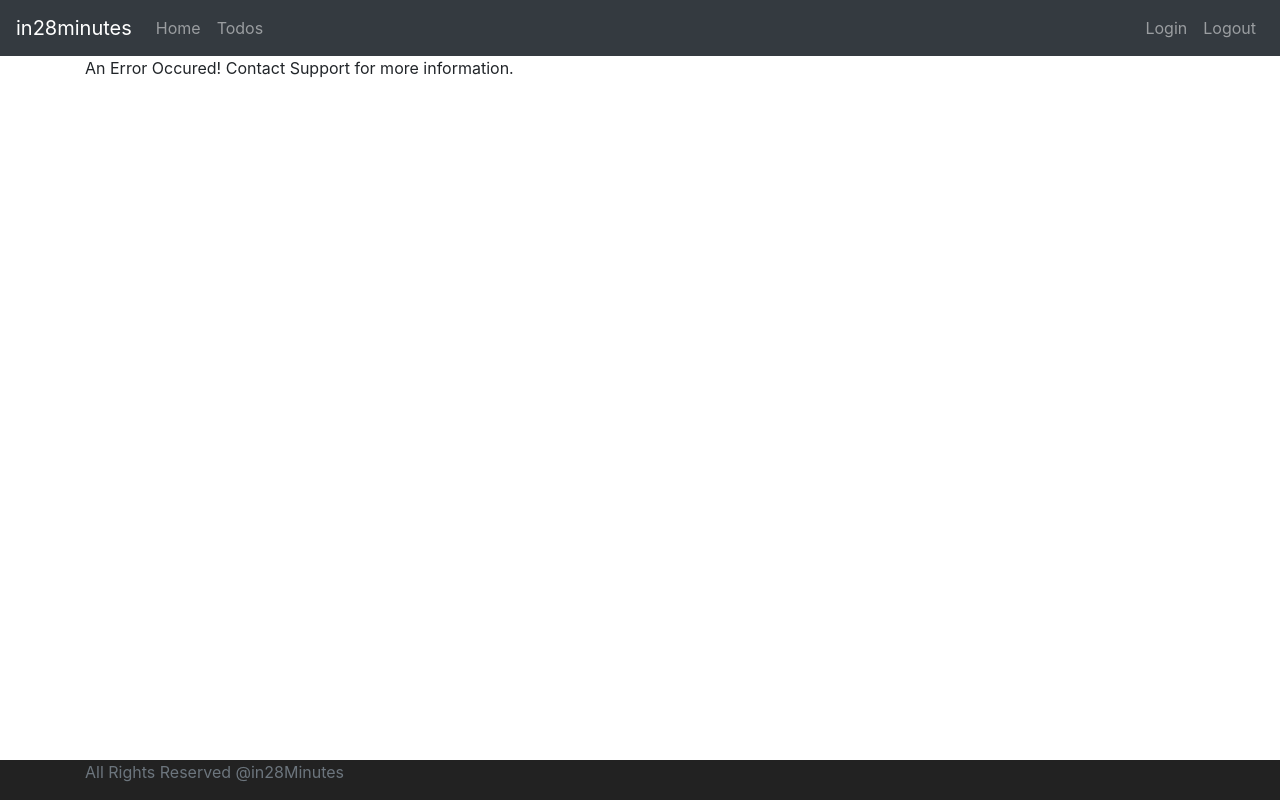
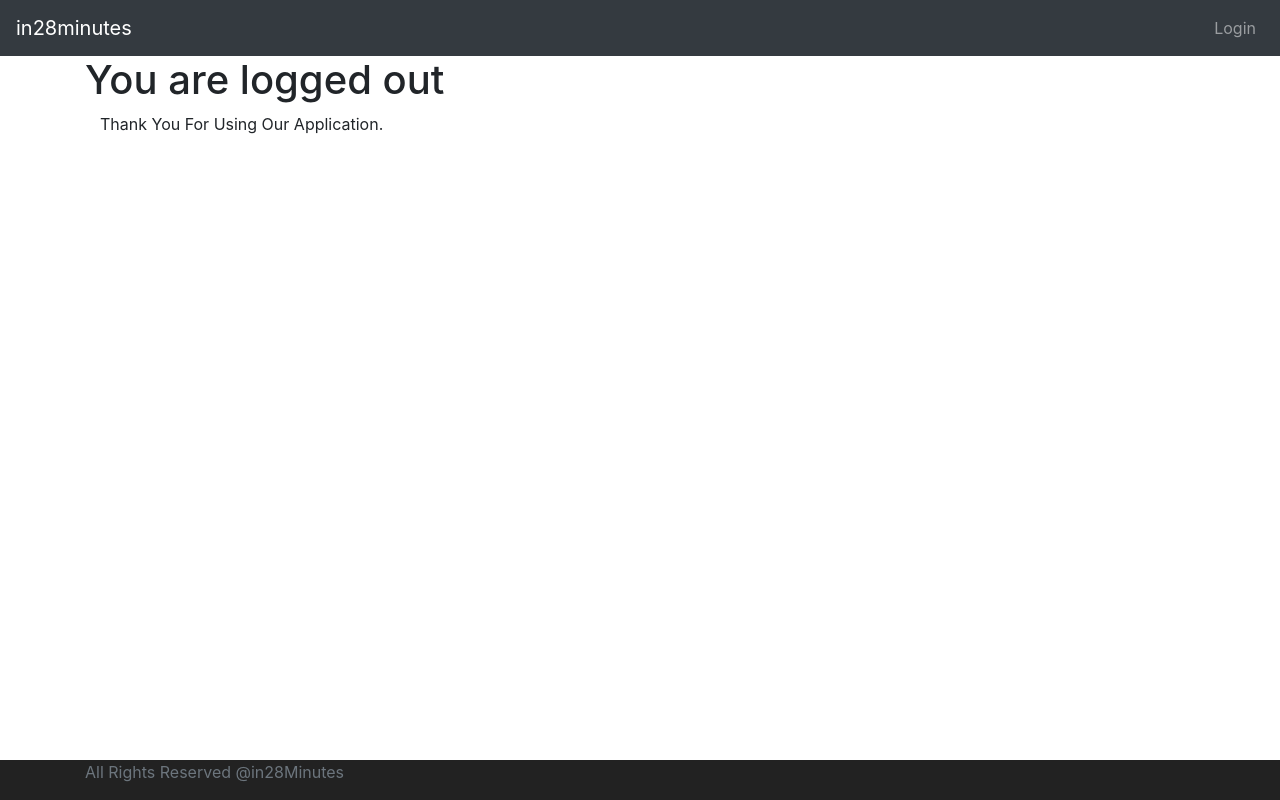
Before and after one commit to hollymiller525/ToDoApp, an Angular app: page /logout in a window 1280 px wide. Built offline with nearby package versions, Linux system fonts and the light colour scheme; sample sign-in values are in the browser's storage.

Commit message:
adding route guards

```diff
--- a/src/app/app.module.ts
+++ b/src/app/app.module.ts
@@ -11,6 +11,7 @@
 import { ListTodosComponent } from './list-todos/list-todos.component';
 import { MenuComponent } from './menu/menu.component';
 import { FooterComponent } from './footer/footer.component';
+import { LogoutComponent } from './logout/logout.component';
 
 @NgModule({
 
@@ -22,7 +23,8 @@
     ErrorComponent,
     ListTodosComponent,
     MenuComponent,
-    FooterComponent
+    FooterComponent,
+    LogoutComponent
   ],
 
   // the import section just states what things the components within this function need in order to work
--- a/src/app/login/login.component.ts
+++ b/src/app/login/login.component.ts
@@ -22,8 +22,8 @@
   ngOnInit() {
   }
 
-  handleLogin(){
-    if(this.hardcodedAuthenticationService.authentication(this.username, this.password)){
+  handleLogin() {
+    if (this.hardcodedAuthenticationService.authentication(this.username, this.password)) {
       // redirect to the welcome page
       this.router.navigate(['welcome', this.username])
       this.invalidLogin = false
--- /dev/null
+++ b/src/app/logout/logout.component.html
@@ -0,0 +1,5 @@
+<h1>You are logged out</h1>
+
+<div class="container">
+  Thank You For Using Our Application.
+</div>
--- /dev/null
+++ b/src/app/logout/logout.component.ts
@@ -0,0 +1,18 @@
+import { Component, OnInit } from '@angular/core';
+import { HardcodedAuthenticationService } from '../service/hardcoded-authentication.service';
+
+@Component({
+  selector: 'app-logout',
+  templateUrl: './logout.component.html',
+  styleUrls: ['./logout.component.css']
+})
+export class LogoutComponent implements OnInit {
+
+  constructor(private hardcodedAuthenticationService: HardcodedAuthenticationService) { }
+
+  ngOnInit() {
+
+    this.hardcodedAuthenticationService.logout();
+
+  }
+}
--- a/src/app/menu/menu.component.html
+++ b/src/app/menu/menu.component.html
@@ -3,14 +3,14 @@
         <div><a routerLink="https://www.in28minutes.com" class="navbar-brand">in28minutes</a></div>
 
         <ul class="navbar-nav">
-            <li><a routerLink="/welcome/in28Minutes" class="nav-link">Home</a></li>
-            <li><a routerLink="/todos" class="nav-link">Todos</a></li>
+            <li><a *ngIf="hardcodedAuthenticationService.isUserLoggedIn()" routerLink="/welcome/in28Minutes" class="nav-link">Home</a></li>
+            <li><a *ngIf="hardcodedAuthenticationService.isUserLoggedIn()" routerLink="/todos" class="nav-link">Todos</a></li>
         </ul>
 
 
         <ul class="navbar-nav navbar-collapse justify-content-end">
-            <li><a routerLink="/login" class="nav-link">Login</a></li>
-            <li><a routerLink="/logout" class="nav-link">Logout</a></li>
+            <li><a *ngIf="!hardcodedAuthenticationService.isUserLoggedIn()" routerLink="/login" class="nav-link">Login</a></li>
+            <li><a *ngIf="hardcodedAuthenticationService.isUserLoggedIn()" routerLink="/logout" class="nav-link">Logout</a></li>
         </ul>
     </nav>
 </header>
--- a/src/app/service/hardcoded-authentication.service.ts
+++ b/src/app/service/hardcoded-authentication.service.ts
@@ -9,22 +9,27 @@
 
 
   // creation of authenticate method
-  authentication(username, password){
-    console.log('before ' + this.isUserLoggedIn())
+  authentication(username, password) {
 
-    if(username==='in28minutes' && password==='dummy'){
+    if (username === 'in28minutes' && password === 'dummy') {
 
       // when user is added it sets in session storage
       sessionStorage.setItem('authenticaterUser', username);
-      console.log('after ' + this.isUserLoggedIn())
+
       return true;
-    } else{
+
+    } else {
       return false;
     }
   }
 
-  isUserLoggedIn(){
+  isUserLoggedIn() {
     let user = sessionStorage.getItem('authenticaterUser')
     return !(user === null)
   }
+
+
+  logout(){
+    sessionStorage.removeItem('authenticaterUser')
+  }
 }
--- /dev/null
+++ b/src/app/service/route-guard.service.ts
@@ -0,0 +1,23 @@
+import { Injectable } from '@angular/core';
+import { CanActivate, ActivatedRouteSnapshot, RouterStateSnapshot, Router } from '@angular/router';
+import { HardcodedAuthenticationService } from './hardcoded-authentication.service';
+import { Route } from '@angular/compiler/src/core';
+
+@Injectable({
+  providedIn: 'root'
+})
+export class RouteGuardService implements CanActivate {
+
+  constructor(private hardCodedAuthenticationService: HardcodedAuthenticationService, private router: Router) { }
+
+  // had to get this method by f12 into the CanActivate and taking the correct method
+  canActivate(route: ActivatedRouteSnapshot, state: RouterStateSnapshot) {
+    if (this.hardCodedAuthenticationService.isUserLoggedIn())
+    return true;
+
+    // reverts the user back to the login in page if the user isn't logged in
+    this.router.navigate(['login']);
+
+    return false;
+  };
+}
```
Also changed, not shown: src/app/app-routing.module.ts (+12 -6 lines), src/app/menu/menu.component.ts (+6 -1 lines), src/app/logout/logout.component.css (added), 2 other files (tests, documents, lock files or other folders).
